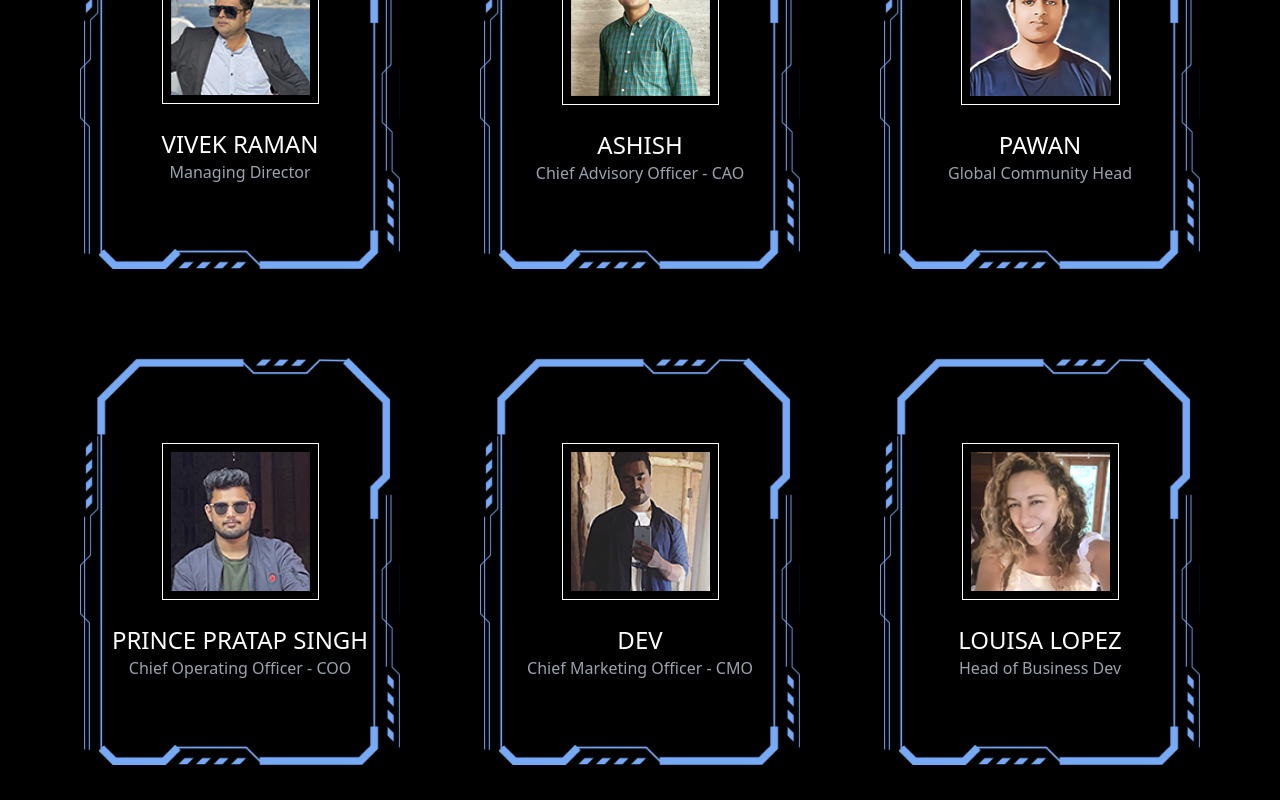
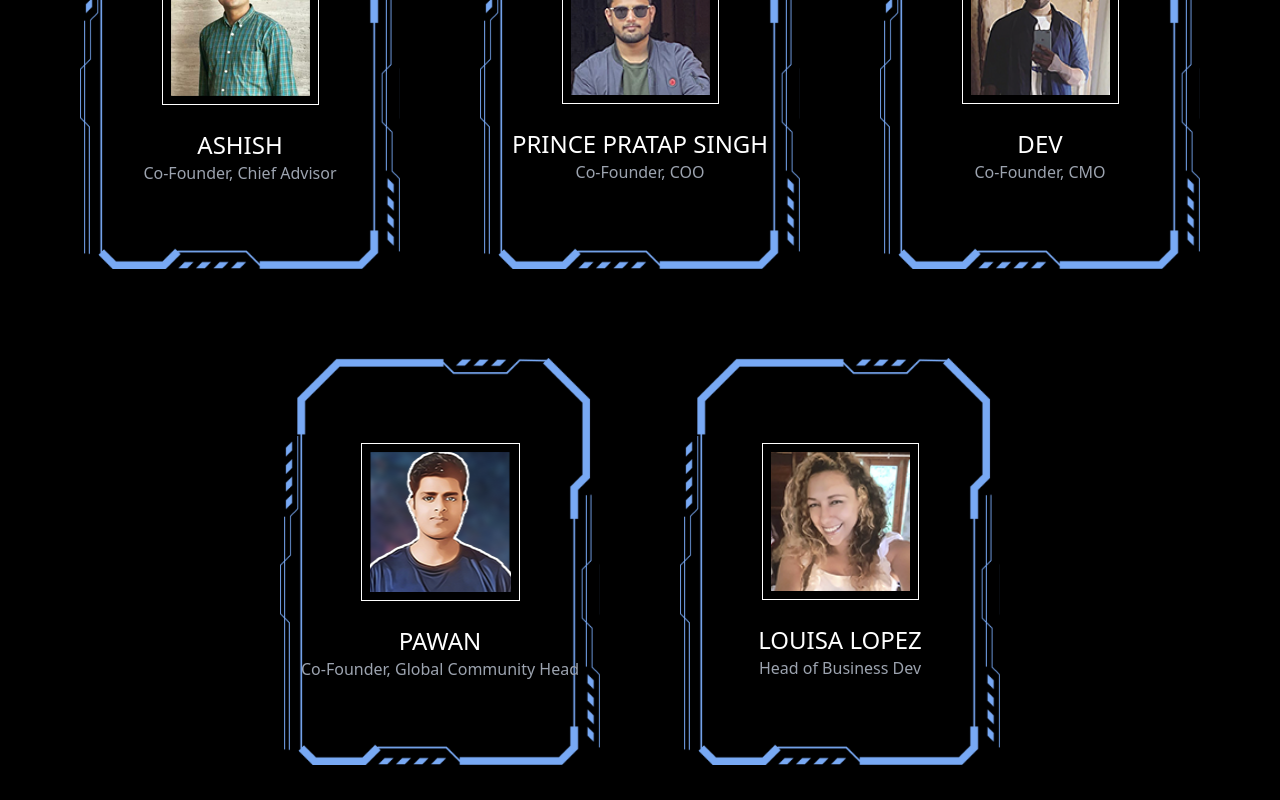
Before and after one commit to shaansundar/metarivals-landing-fixed, an Angular app: page / in a window 1280 px wide. Shown: the part 6640-7440 px from the top of the page. Built offline with nearby package versions, Linux system fonts and the light colour scheme.

Commit message:
v1.3.1 - Reposition

```diff
--- a/src/app/pages/team/team.component.html
+++ b/src/app/pages/team/team.component.html
@@ -26,9 +26,13 @@
             <!-- <h1 class="text-[#6DFFFF] italic my-2 text-sm">Experience</h1> -->
             <!-- <img src="../../../assets/{{item.Experience}}.svg" alt=""> -->
         </div>
-        <button (click)=" !isMore ? total = teamlist.length : total = 6 ; isMore = !isMore" class="ml-4 w-1/2 max-w-[300px] hover:scale-105 transition-all">
-            <img src="../../../assets/why-button.svg" class=" w-full -z-10" alt="" srcset="">
-            <h1 class="relative -translate-y-12 md:-translate-y-12 mr-5">{{!isMore ? "Show More" : "Show Less"}}</h1>
-        </button>
+        <div class="w-full flex items-center justify-center">
+            <button (click)=" !isMore ? total = teamlist.length : total = 5 ; isMore = !isMore"
+                class="ml-4 w-1/2 max-w-[300px] hover:scale-105 transition-all">
+                <img src="../../../assets/why-button.svg" class=" w-full -z-10" alt="" srcset="">
+                <h1 class="relative -translate-y-12 md:-translate-y-12 mr-5">{{!isMore ? "Show More" : "Show Less"}}
+                </h1>
+            </button>
+        </div>
     </div>
 </div>
--- a/src/app/pages/team/team.component.ts
+++ b/src/app/pages/team/team.component.ts
@@ -33,18 +33,15 @@ export class TeamComponent implements OnInit {
 
   constructor() { }
   x = [faTwitter,faLinkedin];
-  total = 6;
+  total = 5;
   isMore = false;
   public teamlist = [
+    {'isTrue':true,'Name':'Ashish', 'Designation':'Co-Founder, Chief Advisor', 'Description':'Eu dolor in irure cillum officia proident excepteur dolore duis magna. Pariatur velit pariatur nulla voluptate dolore eu eiusmod. Enim non cillum quis eu. Magna sint minim laborum voluptate non ea.'},
+    {'isTrue':true,'Name':'Prince Pratap Singh', 'Designation':'Co-Founder, COO', 'Description':'Eu dolor in irure cillum officia proident excepteur dolore duis magna. Pariatur velit pariatur nulla voluptate dolore eu eiusmod. Enim non cillum quis eu. Magna sint minim laborum voluptate non ea.'},
+    {'isTrue':true,'Name':'Dev', 'Designation':'Co-Founder, CMO', 'Description':'Eu dolor in irure cillum officia proident excepteur dolore duis magna. Pariatur velit pariatur nulla voluptate dolore eu eiusmod. Enim non cillum quis eu. Magna sint minim laborum voluptate non ea.'},
+    {'isTrue':true,'Name':'Pawan', 'Designation':'Co-Founder, Global Community Head', 'Description':'Eu dolor in irure cillum officia proident excepteur dolore duis magna. Pariatur velit pariatur nulla voluptate dolore eu eiusmod. Enim non cillum quis eu. Magna sint minim laborum voluptate non ea.'},
+    {'isTrue':true,'Name':'Louisa Lopez', 'Designation':'Head of Business Dev', 'Description':'Eu dolor in irure cillum officia proident excepteur dolore duis magna. Pariatur velit pariatur nulla voluptate dolore eu eiusmod. Enim non cillum quis eu. Magna sint minim laborum voluptate non ea.'},
     {'isTrue':true,'Name':'Vivek Raman', 'Designation':'Managing Director', 'Description':'Eu dolor in irure cillum officia proident excepteur dolore duis magna. Pariatur velit pariatur nulla voluptate dolore eu eiusmod. Enim non cillum quis eu. Magna sint minim laborum voluptate non ea.'},
-    {'isTrue':true,'Name':'Ashish', 'Designation':'Chief Advisory Officer - CAO', 'Description':'Eu dolor in irure cillum officia proident excepteur dolore duis magna. Pariatur velit pariatur nulla voluptate dolore eu eiusmod. Enim non cillum quis eu. Magna sint minim laborum voluptate non ea.'},
-    {'isTrue':true,'Name':'Pawan', 'Designation':'Global Community Head', 'Description':'Eu dolor in irure cillum officia proident excepteur dolore duis magna. Pariatur velit pariatur nulla voluptate dolore eu eiusmod. Enim non cillum quis eu. Magna sint minim laborum voluptate non ea.'},
-    {'isTrue':true,'Name':'Prince Pratap Singh', 'Designation':'Chief Operating Officer - COO', 'Description':'Eu dolor in irure cillum officia proident excepteur dolore duis magna. Pariatur velit pariatur nulla voluptate dolore eu eiusmod. Enim non cillum quis eu. Magna sint minim laborum voluptate non ea.'},
-    {'isTrue':true,'Name':'Dev', 'Designation':'Chief Marketing Officer - CMO', 'Description':'Eu dolor in irure cillum officia proident excepteur dolore duis magna. Pariatur velit pariatur nulla voluptate dolore eu eiusmod. Enim non cillum quis eu. Magna sint minim laborum voluptate non ea.'},
-    {'isTrue':true,'Name':'Louisa Lopez', 'Designation':'Head of Business Dev', 'Description':'Eu dolor in irure cillum officia proident excepteur dolore duis magna. Pariatur velit pariatur nulla voluptate dolore eu eiusmod. Enim non cillum quis eu. Magna sint minim laborum voluptate non ea.'},
-    {'isTrue':true,'Name':'Shaan Sundar', 'Designation':'Tech Lead', 'Description':'Eu dolor in irure cillum officia proident excepteur dolore duis magna. Pariatur velit pariatur nulla voluptate dolore eu eiusmod. Enim non cillum quis eu. Magna sint minim laborum voluptate non ea.'},
-    {'isTrue':true,'Name':'Shaan Sundar', 'Designation':'Tech Lead', 'Description':'Eu dolor in irure cillum officia proident excepteur dolore duis magna. Pariatur velit pariatur nulla voluptate dolore eu eiusmod. Enim non cillum quis eu. Magna sint minim laborum voluptate non ea.'},
-    {'isTrue':true,'Name':'Shaan Sundar', 'Designation':'Tech Lead', 'Description':'Eu dolor in irure cillum officia proident excepteur dolore duis magna. Pariatur velit pariatur nulla voluptate dolore eu eiusmod. Enim non cillum quis eu. Magna sint minim laborum voluptate non ea.'},
   ];
 
   ngOnInit(): void {
```
